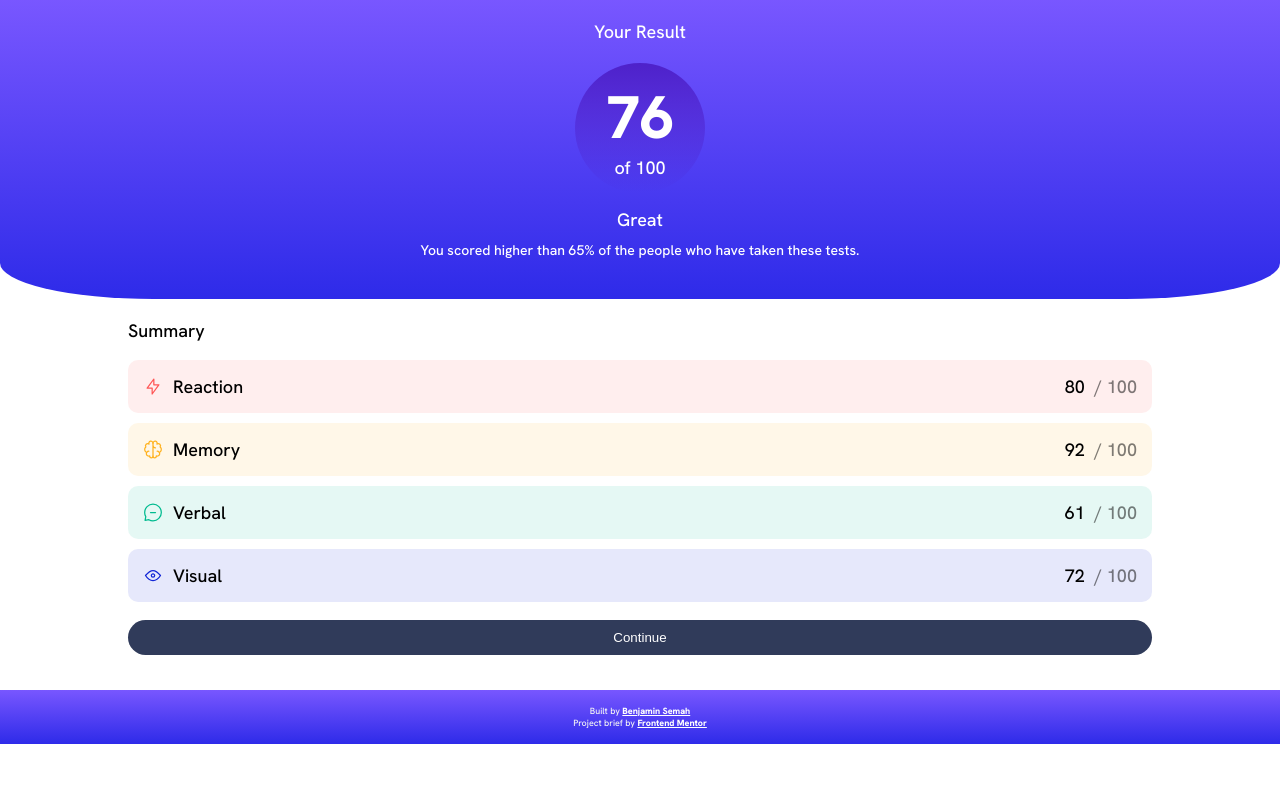
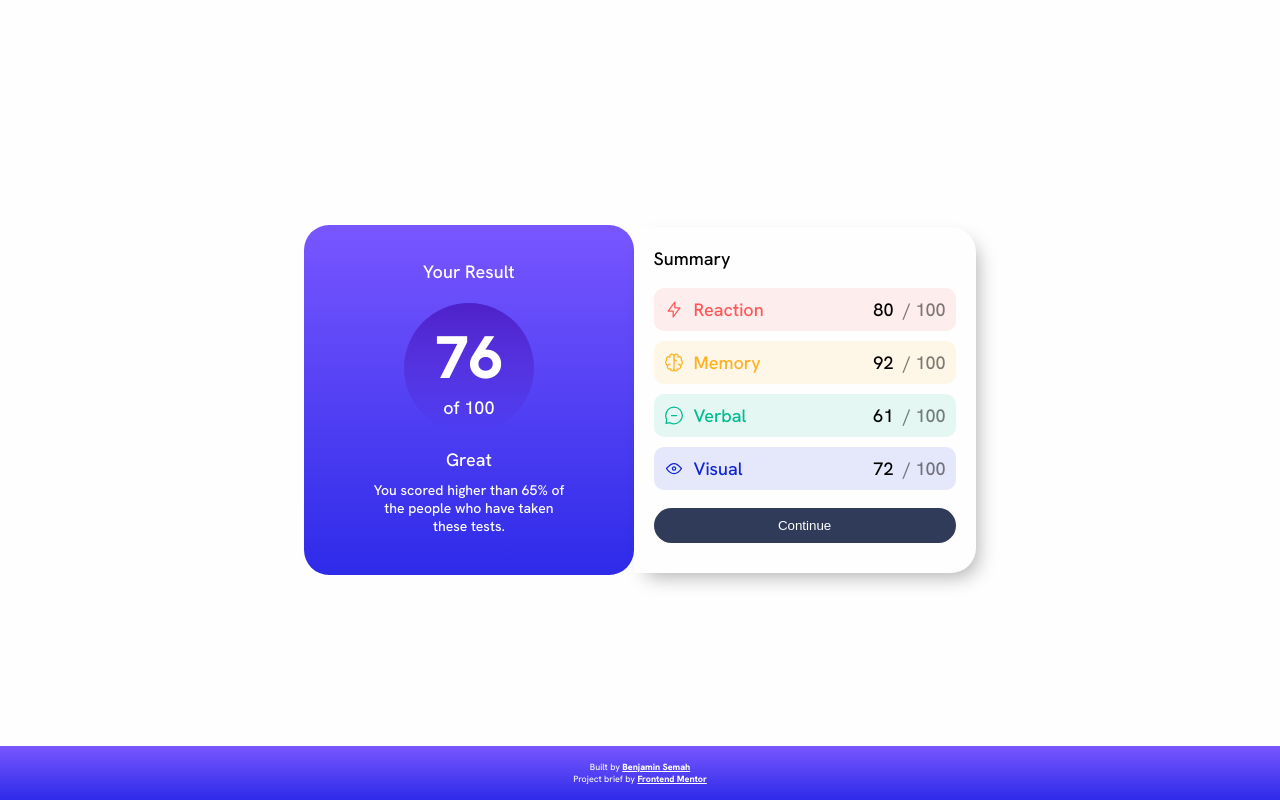
Before and after one commit to BenjaminSemah/results-summary-component, a plain HTML site: page index.html in a window 1280 px wide. Drawn offline with Linux system fonts and the light colour scheme.

Commit message:
Add media queries for desktop version

```diff
--- a/index.html
+++ b/index.html
@@ -9,8 +9,10 @@
 </head>
 <body>
   <div class="project-container">
+    <div class="project-inner-container">
       <!-- Results Container Section -->
       <section class="result-container">
+        <div class="result-background">
           <h2 class="result-heading title">Your Result</h2>
           <div class="result-display">
             <p class="result-number">76</p>
@@ -20,55 +22,62 @@
           <p class="result-commentary">
             You scored higher than 65% of the people who have taken these tests.
           </p>
+        </div>
       </section>
 
       <!-- Summary Container Section -->
       <section class="summary-container">
         <h2 class="summary-heading title">Summary</h2>
         <ul class="summary-list">
+
           <!-- Summary Item 1 -->
           <li class="summary-item">
-          <div class="icon-and-decription">
+            <div class="icon-and-description">
               <img src="./assets/images/icon-reaction.svg" alt="logo for reaction">
-            <p class="summary-description">Reaction</p>
+              <p class="summary-description reaction-text">Reaction</p>
             </div>
             <div class="summary-score">
               <p class="score">80<span> / 100</span></p>
             </div>
           </li>
+
           <!-- Summary Item 2 -->
           <li class="summary-item">
-          <div class="icon-and-decription">
+            <div class="icon-and-description">
               <img src="./assets/images/icon-memory.svg" alt="logo for reaction">
-            <p class="summary-description">Memory</p>
+              <p class="summary-description memory-text">Memory</p>
             </div>
             <div class="summary-score">
               <p class="score">92<span> / 100</span></p>
             </div>
           </li>
+
           <!-- Summary Item 3 -->
           <li class="summary-item">
-          <div class="icon-and-decription">
+            <div class="icon-and-description">
               <img src="./assets/images/icon-verbal.svg" alt="logo for reaction">
-            <p class="summary-description">Verbal</p>
+              <p class="summary-description verbal-text">Verbal</p>
             </div>
             <div class="summary-score">
               <p class="score">61<span> / 100</span></p>
             </div>
           </li>
+
           <!-- Summary Item 4 -->
           <li class="summary-item">
-          <div class="icon-and-decription">
+            <div class="icon-and-description">
               <img src="./assets/images/icon-visual.svg" alt="logo for reaction">
-            <p class="summary-description">Visual</p>
+              <p class="summary-description visual-text">Visual</p>
             </div>
             <div class="summary-score">
               <p class="score">72<span> / 100</span></p>
             </div>
           </li>
+
         </ul>
         <button type="button" class="continue-btn">Continue</button>
       </section>
+    </div>
   </div>
 
   <!-- Attribution -->
--- a/style.css
+++ b/style.css
@@ -5,7 +5,6 @@ body {
   padding: 0;
   font-family: 'Hanken Grotesk', sans-serif;
   font-size: 18px;
-
 }
 
 h2 {
@@ -26,7 +25,6 @@ p {
   color: white;
   border-bottom-left-radius: 12%;
   border-bottom-right-radius: 12%;
-  width: 100%;
 }
 
 .result-display {
@@ -63,6 +61,7 @@ p {
 
 .summary-container {
   padding: 0 10%;
+  background-color: #fefefe;
 }
 
 .summary-container h2 {
@@ -78,7 +77,7 @@ p {
   list-style-type: none;
   background: green;
   margin-bottom: 10px;
-  padding: 15px;
+  padding: 10px;
   border-radius: 10px;
   display: flex;
   justify-content: space-between;
@@ -100,7 +99,23 @@ p {
   background-color: hsl(234, 85%, 45%, 10%);
 }
 
-.icon-and-decription {
+.reaction-text {
+  color: hsl(0, 100%, 67%);
+}
+
+.memory-text {
+  color: hsl(39, 100%, 56%);
+}
+
+.verbal-text {
+  color: hsl(166, 100%, 37%);
+}
+
+.visual-text {
+  color: hsl(234, 85%, 45%);
+}
+
+.icon-and-description {
   display: flex;
   gap: 10px;
 }
@@ -127,10 +142,58 @@ footer {
   font-size: 0.5em;
   padding: 15px 0;
   text-align: center;
-  font-weight: 00;
 }
 
 footer a {
   color: white;
   font-weight: 800;
 }
+
+/* MEDIA QUERIES FOR DESKTOP */
+
+@media only screen and (min-width: 900px) {
+
+  .project-container {
+    display: flex;
+    justify-content: center;
+    width: 100%;
+    height: 100vh;
+    background-color: #fefefe;
+  }
+
+  .project-inner-container {
+    display: flex;
+    justify-content: center;
+    align-items: center;
+  }
+
+  .summary-container {
+    padding: 20px;
+    width: 60%;
+    max-width: 375px;
+    border-top-right-radius: 25px;
+    border-bottom-right-radius: 25px;
+    box-shadow: 7px 9px 20px -6px rgba(0,0,0,0.33);
+    -webkit-box-shadow: 7px 9px 20px -6px rgba(0,0,0,0.33);
+    -moz-box-shadow: 7px 9px 20px -6px rgba(0,0,0,0.33);
+  }
+
+  .summary-container h2 {
+    margin-top: 0;
+  }
+
+  .result-container {
+    border-radius: 25px;
+  }
+
+  .result-container h2 {
+    margin-top: 15px;
+  }
+
+  footer {
+    position: fixed;
+    left: 0;
+    bottom: 0;
+    width: 100%;
+  }
+}
```
Lines whose indentation alone changed are shown as unchanged.
